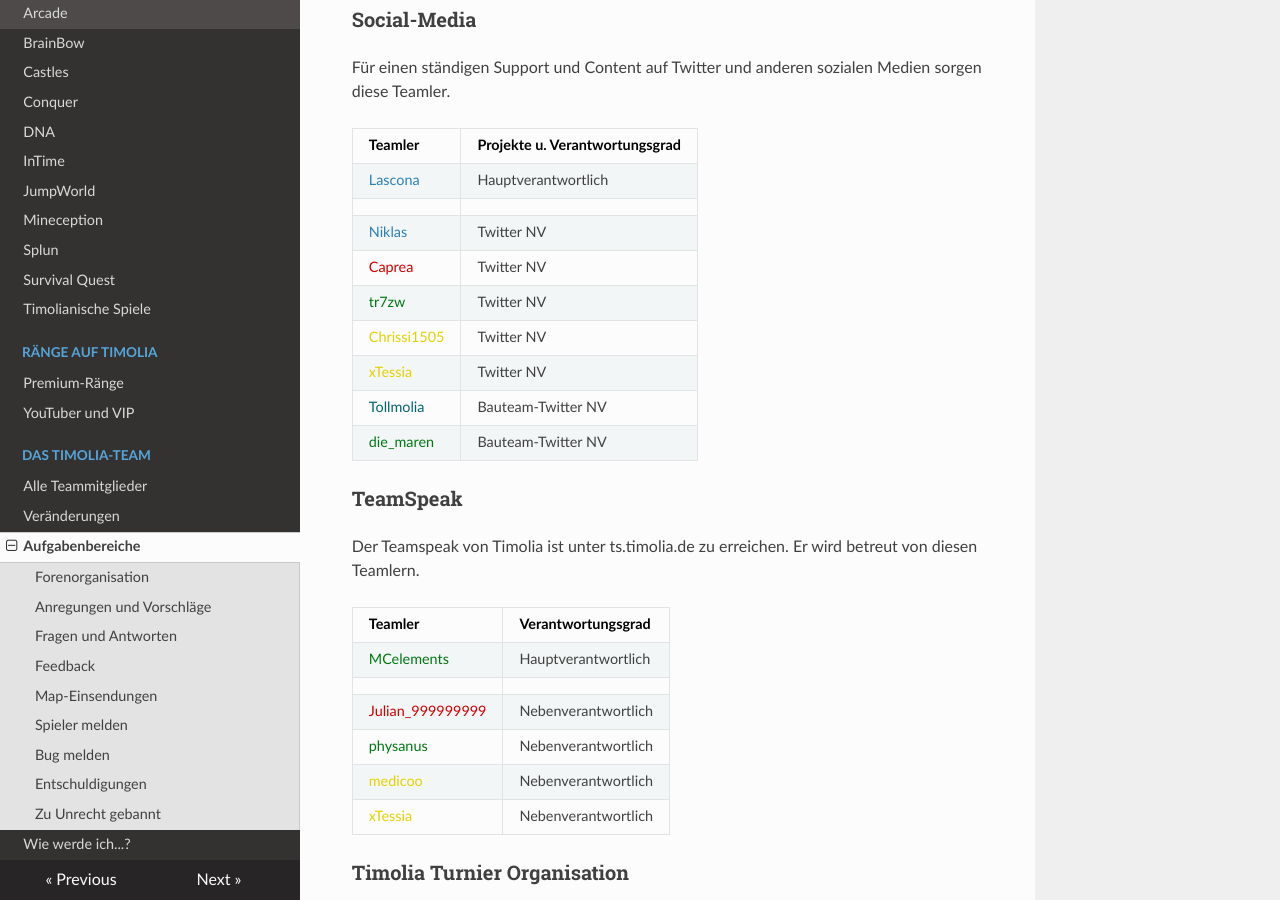
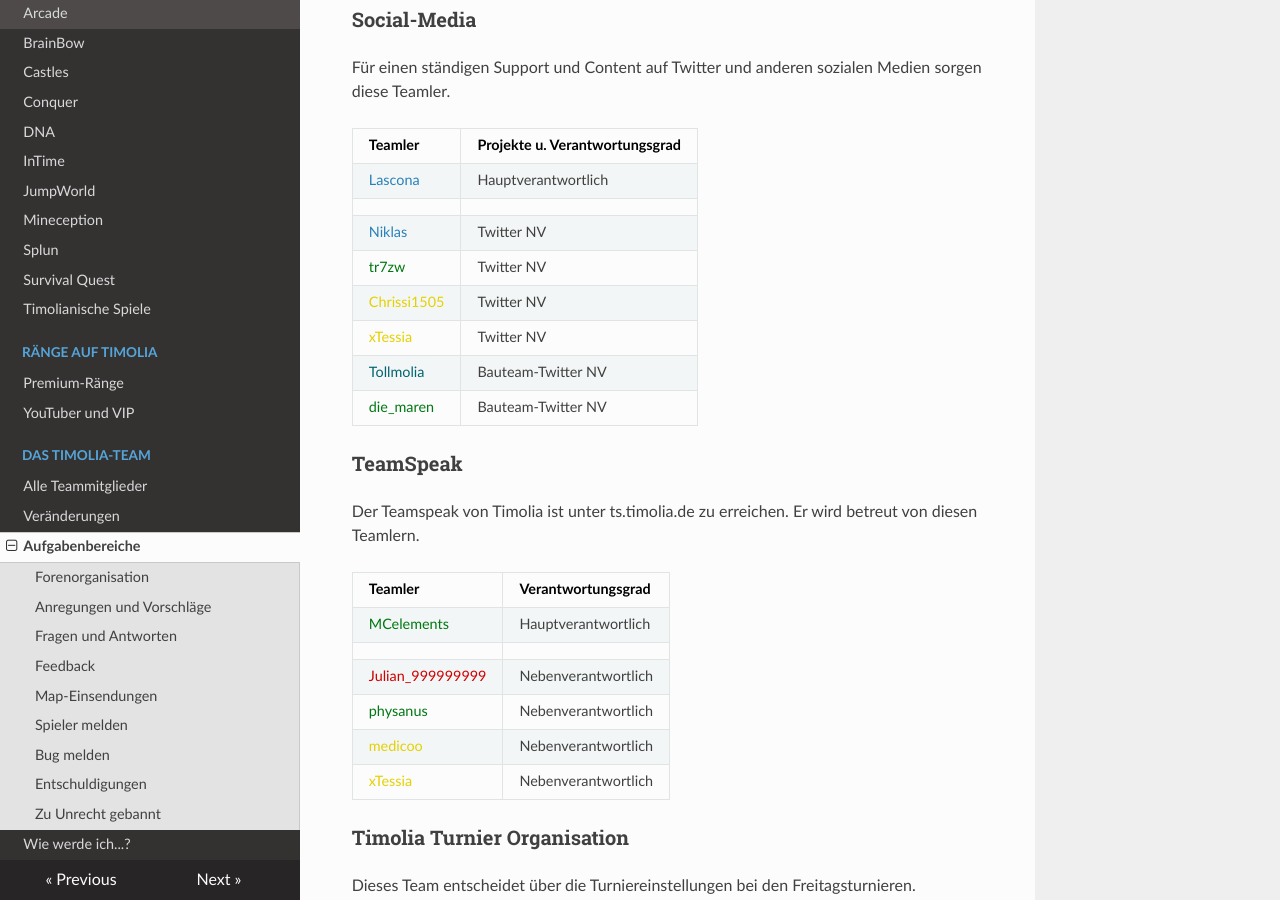
Before and after one commit to TimoliaDE/HowTo, an MkDocs documentation site: the page built from docs/team/responsibilities.md, in a window 1280 px wide and 900 px high, scrolled down 3784 px. Built offline with MkDocs 1.6.1, drawn with Linux system fonts in a browser that asks for light colours; nearby versions of some CDN libraries; old or Windows-style settings are respelled for this version of MkDocs.

Commit message:
Update responsibilities.md

```diff
--- a/docs/team/responsibilities.md
+++ b/docs/team/responsibilities.md
@@ -133,7 +133,6 @@ Für einen ständigen Support und Content auf Twitter und anderen sozialen Medie
 |<span style="color:#2980b9">Lascona</span> | Hauptverantwortlich |
 | | |
 |<span style="color:#2980b9">Niklas</span>| Twitter NV |
-|<span style="color:#CF0101">Caprea</span> | Twitter NV |
 |<span style="color:#007812">tr7zw</span> | Twitter NV |
 |<span style="color:#E4D100">Chrissi1505</span> | Twitter NV |
 |<span style="color:#E4D100">xTessia</span> | Twitter NV |
```
